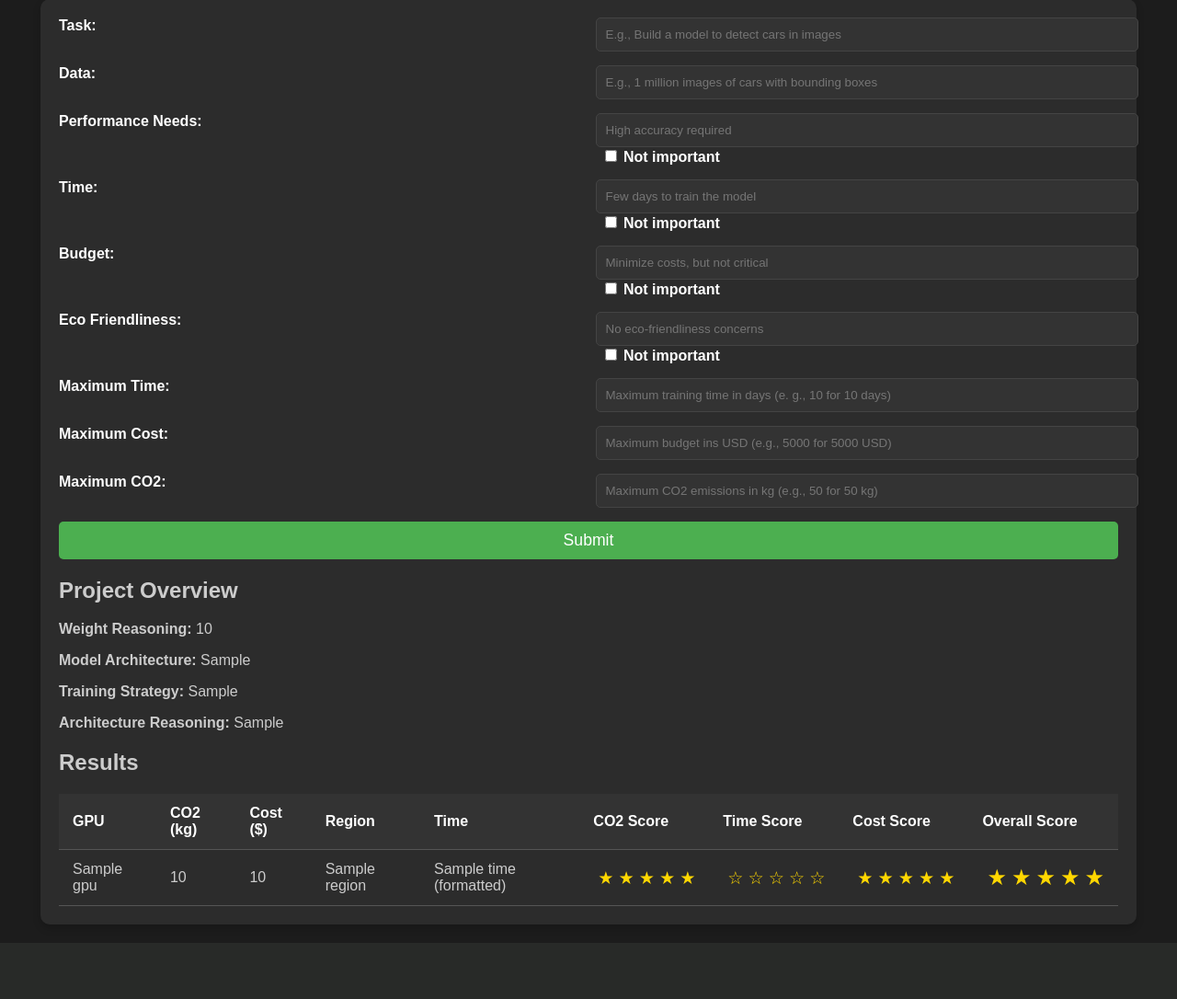
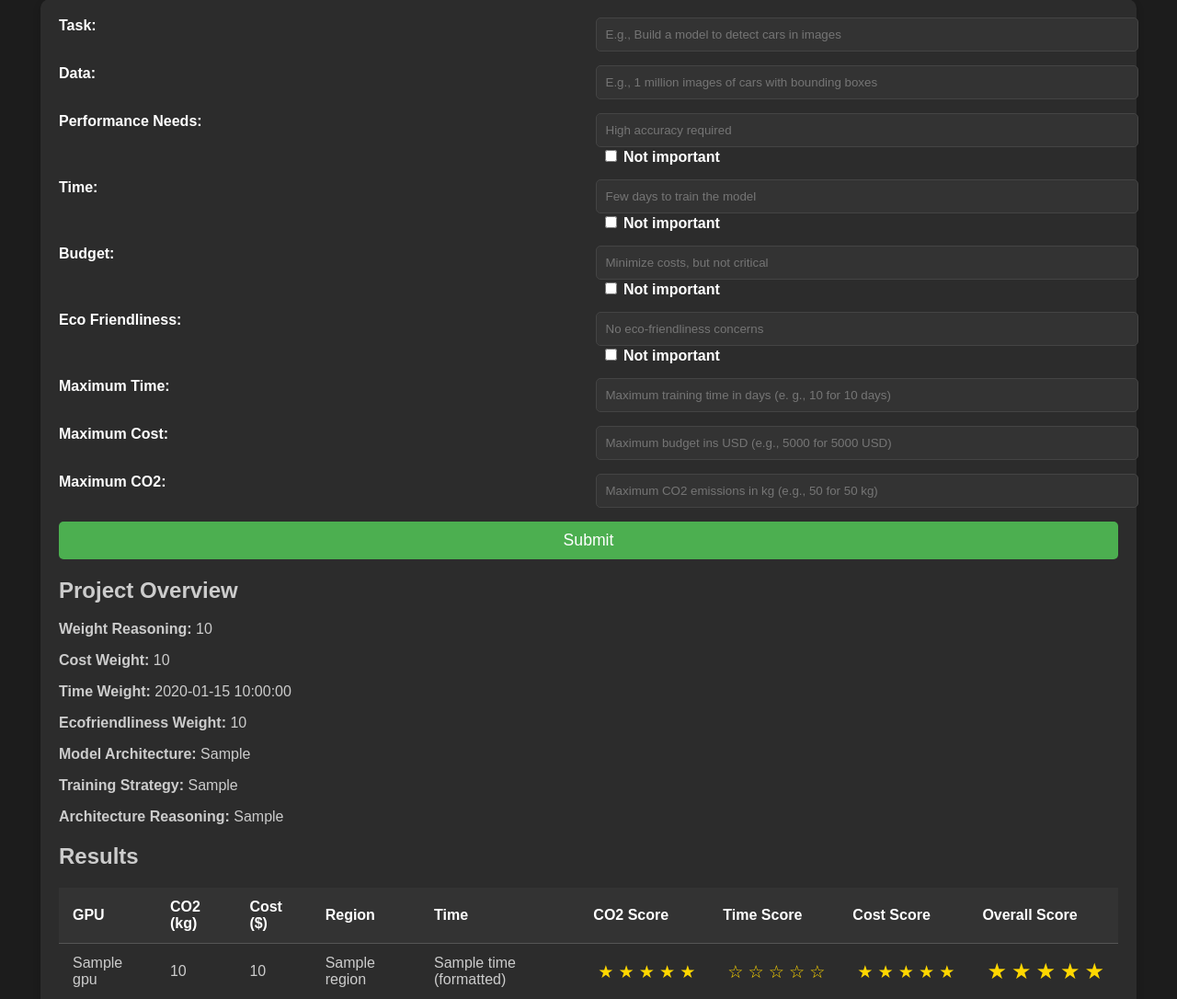
Before and after one commit to IlliaRohalskyi/Green-AI, a Flask app: template src/webapp/templates/form.html in a window 1280 px wide. Shown: the part 160-1246 px from the top of the page at 92% size. Before the commit the page ends 1185 px from the top, so only its background shows below. Run offline with Flask 3, Linux system fonts and the light colour scheme; the template is opened without the code that fills it: most values are stand-ins (such as "Sample title", 1, 10 or a date in 2020); parts of the project's set-up code (start-up, migrations or seed data) failed here and were passed over.

Commit message:
Added Weight display

```diff
--- a/src/main.py
+++ b/src/main.py
@@ -70,11 +70,15 @@ def main(task, data, performance_needs, time, budget, eco_friendliness, max_time
         model_architecture= node_response['model_architecture']
         weight_reasoning = node_response['weight_reasoning']
 
+        cost_weight = node_response['cost_weight']
+        time_weight = node_response['time_weight']
+        eco_weight = node_response['eco_weight']
+
 
     df = pd.DataFrame(result_data)
 
 
-    return df.to_json(), weight_reasoning,  model_architecture, training_strategy, architecture_reasoning
+    return df.to_json(), weight_reasoning,  model_architecture, training_strategy, architecture_reasoning, cost_weight, time_weight, eco_weight
 
 if __name__ == "__main__":
 
--- a/src/webapp/app.py
+++ b/src/webapp/app.py
@@ -49,7 +49,7 @@ def home():
         print(f"Task: {task}, Data: {data}, Performance Needs: {performance_needs}, Time: {time}, Budget: {budget}, Eco Friendliness: {eco_friendliness}, Max Time: {max_time}, Max Cost: {max_cost}, Max CO2: {max_co2}")
 
         try:
-            result_json, weight_reasoning, model_architecture, training_strategy, architecture_reasoning = main(
+            result_json, weight_reasoning, model_architecture, training_strategy, architecture_reasoning, cost_weight, time_weight, eco_weight = main(
                 task, data, performance_needs, time, budget, eco_friendliness,
                 max_time=max_time, max_cost=max_cost, max_co2=max_co2
             )
@@ -63,7 +63,12 @@ def home():
             weight_reasoning=weight_reasoning,
             model_architecture=model_architecture,
             training_strategy=training_strategy,
-            architecture_reasoning=architecture_reasoning
+            architecture_reasoning=architecture_reasoning,
+
+            cost_weight = cost_weight,
+            time_weight = time_weight,
+            eco_weight = eco_weight
+
         )
 
     return render_template("form.html")
--- a/src/webapp/templates/form.html
+++ b/src/webapp/templates/form.html
@@ -65,6 +65,11 @@
         {% if result_data %}
         <h2>Project Overview</h2>
         <p><strong>Weight Reasoning:</strong> {{ weight_reasoning }}</p>
+
+        <p><strong>Cost Weight:</strong> {{ cost_weight }}</p>
+        <p><strong>Time Weight:</strong> {{ time_weight }}</p>
+        <p><strong>Ecofriendliness Weight:</strong> {{ eco_weight }}</p>
+
         <p><strong>Model Architecture:</strong> {{ model_architecture }}</p>
         <p><strong>Training Strategy:</strong> {{ training_strategy }}</p>
         <p><strong>Architecture Reasoning:</strong> {{ architecture_reasoning }}</p>
```
